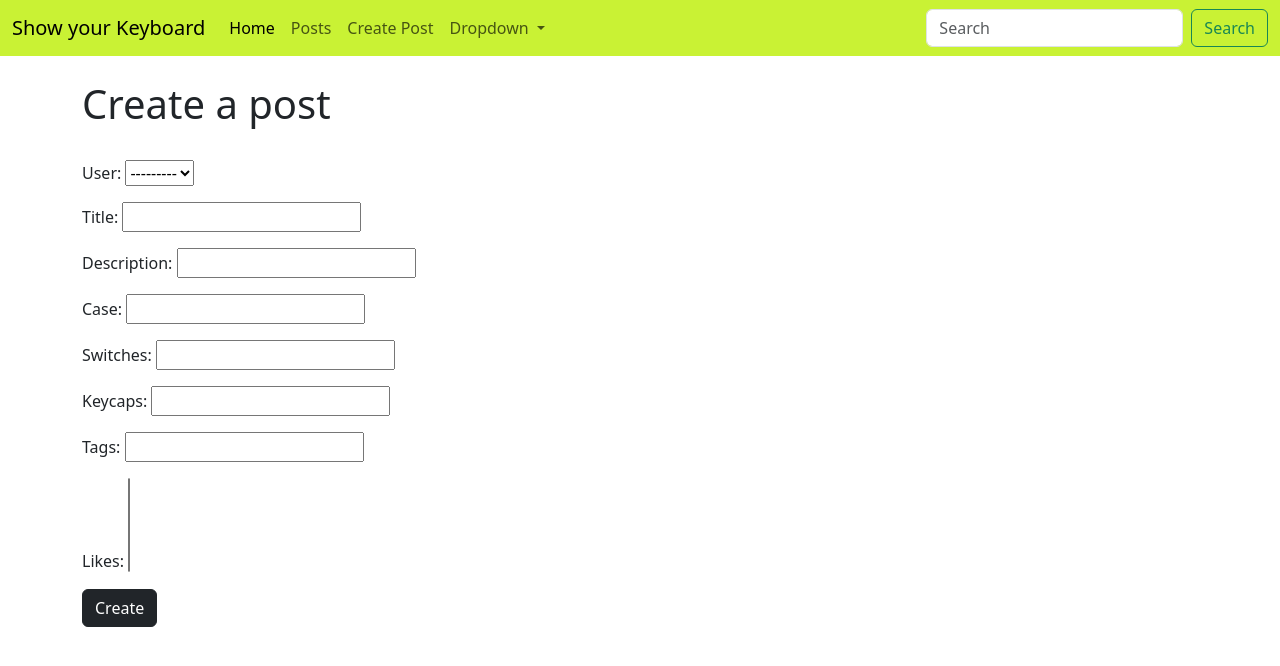
After one commit to andreas-ka/show-your-keyboard, a Django app: page /create in a window 1280 px wide. The commit adds this page. Shown: the top 666 px of the page. Run offline with Django 3.2, Linux system fonts and the light colour scheme; parts of the project's set-up code (start-up, migrations or seed data) failed here and were passed over.

Commit message:
Added post_create.html and function so you can create posts

```diff
--- a/home/models.py
+++ b/home/models.py
@@ -2,6 +2,7 @@ from django.db import models
 from django.contrib.auth.models import User
 from django_resized import ResizedImageField
 from PIL import Image
+from django.urls import reverse
 
 
 class Post(models.Model):
@@ -17,3 +18,6 @@ class Post(models.Model):
 
     def __str__(self):
         return self.title + ' | ' + str(self.user)
+
+    def get_absolute_url(self):
+        return reverse('post_detail', args=(str(self.id)))
--- /dev/null
+++ b/home/templates/home/post_create.html
@@ -0,0 +1,16 @@
+{% extends 'base.html' %}
+
+{% block title %} Create a Post {% endblock %}
+
+{% block content %}
+
+<h1> Create a post</h1>
+<br/>
+<form method="POST">
+    {% csrf_token %}
+    {{ form.as_p }}
+    <button class="btn btn-dark">Create</button>
+</form>
+
+
+{% endblock %}
--- a/home/templates/home/post_detail.html
+++ b/home/templates/home/post_detail.html
@@ -1,4 +1,6 @@
 {% extends 'base.html' %}
+
+{% block title %} {{ post.title }} {% endblock %}
 
 {% block content %}
 
--- a/home/templates/home/post_view.html
+++ b/home/templates/home/post_view.html
@@ -1,4 +1,6 @@
 {% extends 'base.html' %}
+
+{% block title %} Show your Keyboard Posts {% endblock %}
 
 {% block content %}
 
--- a/home/urls.py
+++ b/home/urls.py
@@ -1,9 +1,10 @@
 from django.urls import path
-from .views import Index, PostView, PostDetailView
+from .views import Index, PostView, PostDetailView, PostCreateView
 
 urlpatterns = [
     path('', Index.as_view(), name='home'),
     path('posts', PostView.as_view(), name="posts"),
     path('posts/<int:pk>', PostDetailView.as_view(), name='post_detail'),
+    path('create', PostCreateView.as_view(), name='post_create'),
 
 ]
--- a/home/views.py
+++ b/home/views.py
@@ -1,5 +1,5 @@
 from django.shortcuts import render
-from django.views.generic import ListView, DeleteView, DetailView
+from django.views.generic import ListView, DeleteView, DetailView, CreateView
 from .models import Post
 
 
@@ -20,3 +20,9 @@ class PostView(ListView):
 class PostDetailView(DetailView):
     model = Post
     template_name = 'home/post_detail.html'
+
+
+class PostCreateView(CreateView):
+    model = Post
+    template_name = 'home/post_create.html'
+    fields = '__all__'
--- a/templates/base.html
+++ b/templates/base.html
@@ -3,9 +3,16 @@
 <!doctype html>
 <html lang="en">
   <head>
+    <meta name="Show Your Keyboard" content="Free website to display custom keyboards">
+    <meta name="keywords" content="Mechanical Keyboard, Custom, keycaps">
+    <meta name="author" content="Andreas Karlsson">
     <meta charset="utf-8">
     <meta name="viewport" content="width=device-width, initial-scale=1">
-    <title>Show your Keyboard</title>
+    <title>
+      {% block title %}
+        Show your Keyboard
+      {% endblock %}
+    </title>
     <link href="https://cdn.jsdelivr.net/npm/bootstrap@5.3.0/dist/css/bootstrap.min.css" rel="stylesheet" integrity="sha384-9ndCyUaIbzAi2FUVXJi0CjmCapSmO7SnpJef0486qhLnuZ2cdeRhO02iuK6FUUVM" crossorigin="anonymous">
     <link rel="stylesheet" href="{% static '/css/base.css' %}">
 </head>
@@ -19,10 +26,13 @@
           <div class="collapse navbar-collapse" id="navbarSupportedContent">
             <ul class="navbar-nav me-auto mb-2 mb-lg-0">
               <li class="nav-item">
-                <a class="nav-link active" aria-current="page" href="#">Home</a>
+                <a class="nav-link active" aria-current="page" href="{% url 'home' %}">Home</a>
               </li>
               <li class="nav-item">
-                <a class="nav-link" href="#">Link</a>
+                <a class="nav-link" href="{% url 'posts' %}">Posts</a>
+              </li>
+              <li class="nav-item">
+                <a class="nav-link" href="{% url 'post_create' %}">Create Post</a>
               </li>
               <li class="nav-item dropdown">
                 <a class="nav-link dropdown-toggle" href="#" role="button" data-bs-toggle="dropdown" aria-expanded="false">
@@ -34,9 +44,6 @@
                   <li><hr class="dropdown-divider"></li>
                   <li><a class="dropdown-item" href="#">Something else here</a></li>
                 </ul>
-              </li>
-              <li class="nav-item">
-                <a class="nav-link disabled">Disabled</a>
               </li>
             </ul>
             <form class="d-flex" role="search">
```
